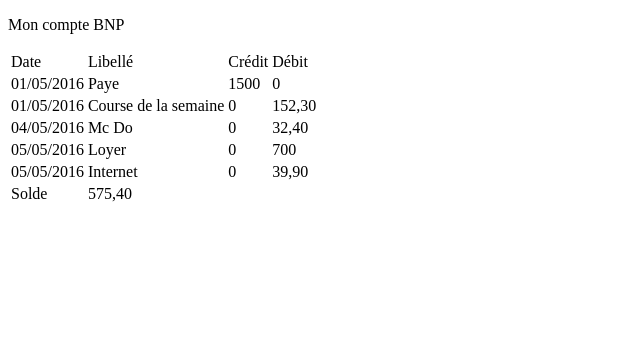
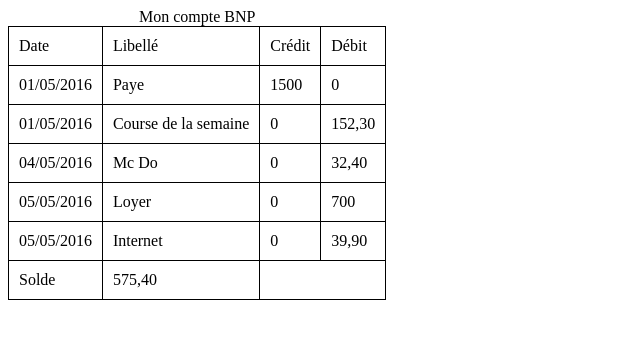
Before and after one commit to Quentin210684/html-exercice-5, a plain HTML site: page index.html in a window 1280 px wide. Shown: the whole page, without its empty margins (0-640 px from the left). Drawn offline with Linux system fonts and the light colour scheme.

Commit message:
sauvegarde exo5

```diff
--- a/index.html
+++ b/index.html
@@ -4,11 +4,18 @@
     <head>
         <meta charset="utf8" />
         <title>Tableau</title>
+        <style>
+            table, th, td {
+            padding: 10px;
+            border: 1px solid black;
+            border-collapse: collapse;
+            }
+        </style>
     </head>
     <body>
-        <p>Mon compte BNP</p>
         <table id="tableau">
 
+            <caption>Mon compte BNP</caption>
             <tr>
                 <td>Date</td>
                 <td>Libellé</td>
@@ -52,6 +59,7 @@
 
 
 
+
         </table>
 
 
```
